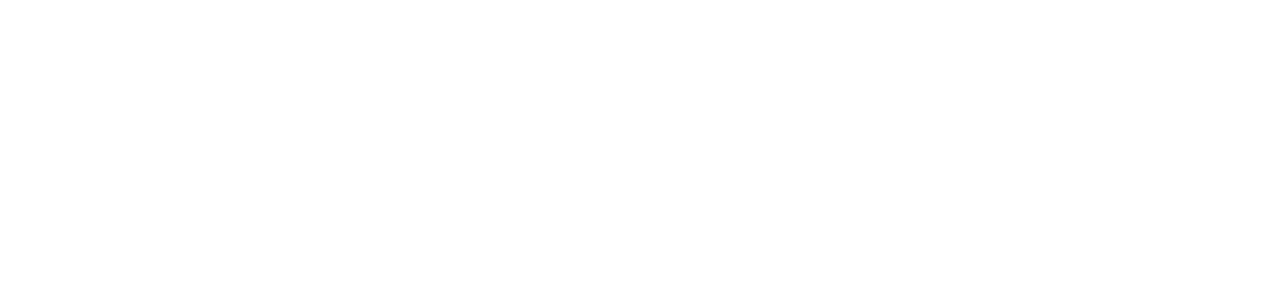
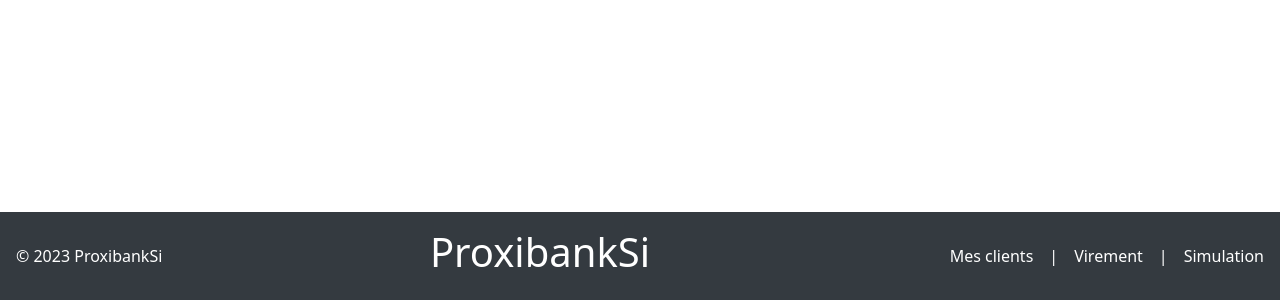
Before and after one commit to kendryk/proxibankSI_equipe1_front, an Angular app: page / in a window 1280 px wide. Shown: the part 679-979 px from the top of the page. Before the commit the page ends 800 px from the top, so only its background shows below. Built offline with nearby package versions, Linux system fonts and the light colour scheme.

Commit message:
add footer

```diff
--- a/src/app/app.component.html
+++ b/src/app/app.component.html
@@ -1,6 +1,9 @@
 <header>
   <app-navbar></app-navbar>
 </header>
-<div class="container mt-5">
+
+<div class="container mt-5 min-vh-100">
   <router-outlet></router-outlet>
 </div>
+
+<app-footer></app-footer>
```
